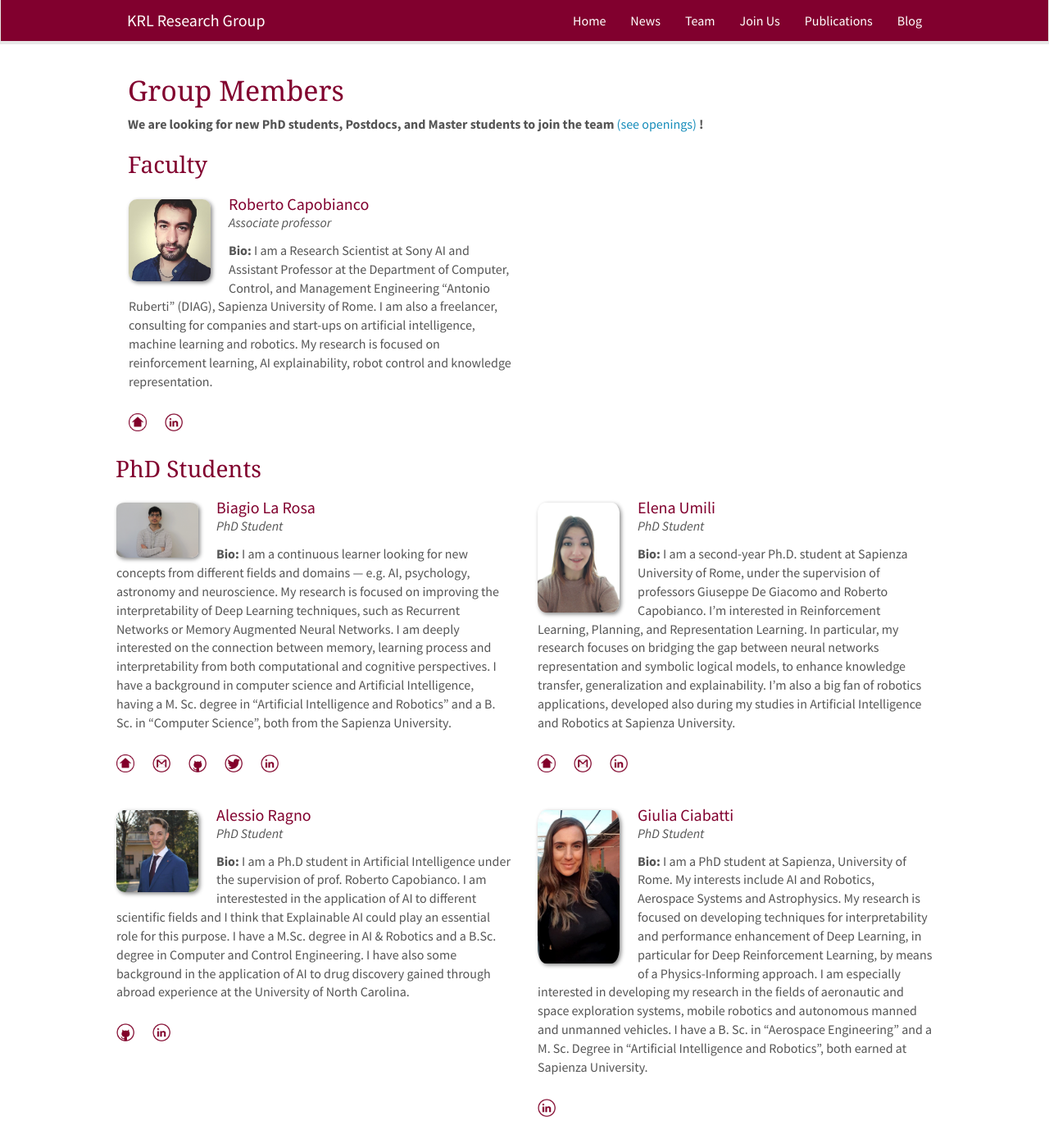
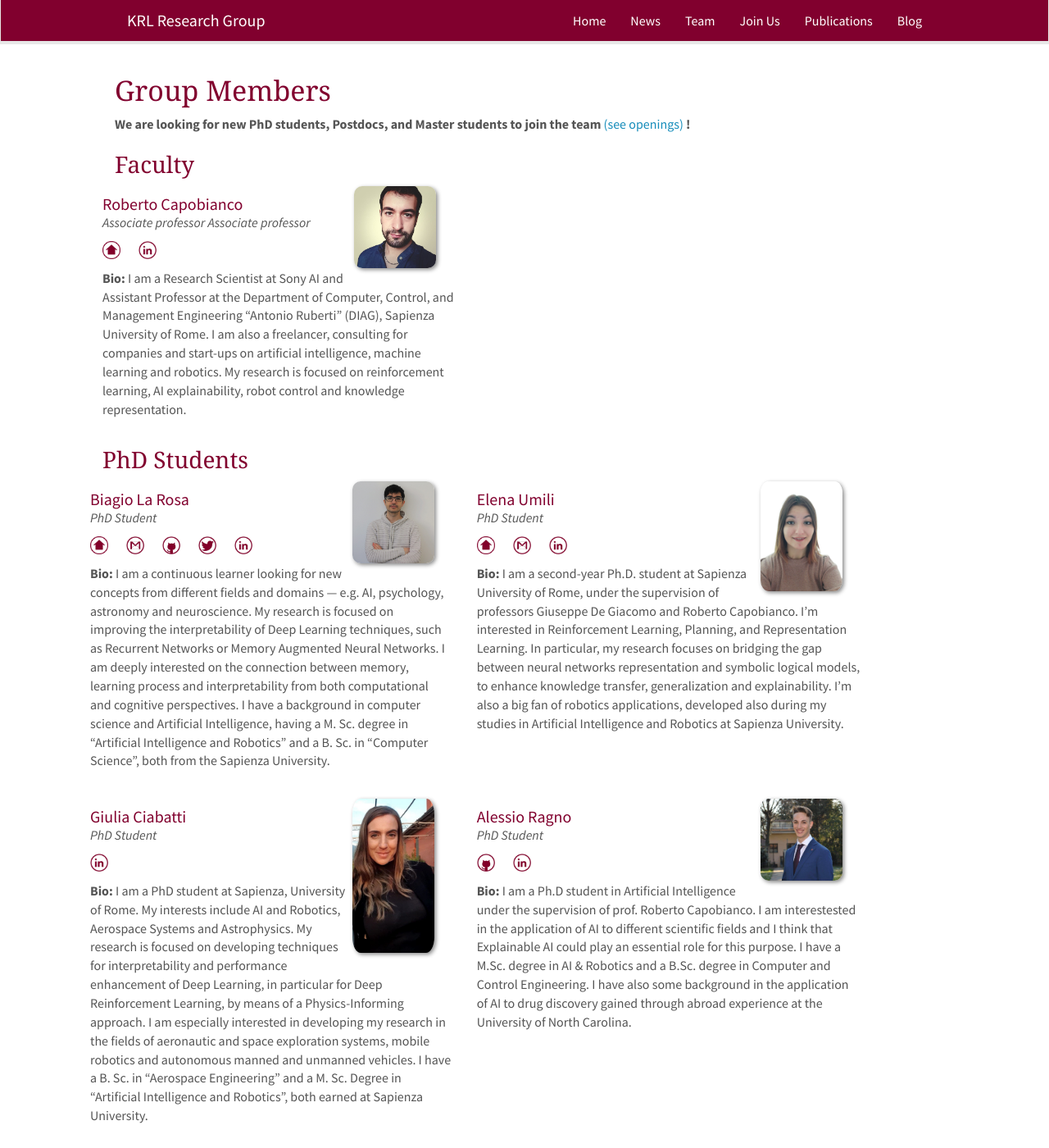
Before and after one commit to KRLGroup/krlgroup.github.io, a Jekyll site: the page built from _pages/team.md, in a window 1280 px wide and 1400 px high. Shown: the whole window at 82% size. Built offline with Jekyll 4.4.1, drawn with Linux system fonts in a browser that asks for light colours; nearby versions of some CDN libraries; some of the changed text lies outside the part shown.

Commit message:
updated team

```diff
--- a/Gemfile
+++ b/Gemfile
@@ -5,6 +5,6 @@ gem 'octopress', '~> 3.0.0.rc.12'
 gem 'rouge'
 gem 'ffi', '>= 1.9.24'
 gem 'jekyll-sitemap'
-gem 'jekyll-seo-tag'
-gem 'github-pages', group:jekyll_plugins
-gem "addressable", ">= 2.8.0"
+#gem 'jekyll-seo-tag'
+#gem 'github-pages', group:jekyll_plugins
+#gem "addressable", ">= 2.8.0"
--- a/_pages/team.md
+++ b/_pages/team.md
@@ -19,16 +19,16 @@ permalink: /team/
 <div class="row">
 {% endif %}
 
-<div class="col-sm-6 clearfix">
-  <img src="{{ site.url }}{{ site.baseurl }}/images/teampic/{{ member.photo }}" alt="photo {{member.name}}" class="responsive" style="float: left" />
+<div class="col-sm-5 clearfix">
+  <img src="{{ site.url }}{{ site.baseurl }}/images/teampic/{{ member.photo }}" alt="photo {{member.name}}" class="responsive" style="float: right" />
   <h4 class="person-name">{{ member.name }}</h4>
   <i>
     {{ member.info }}
   </i>
-  <br>
-  {% if member.bio %}
-  <b>Bio: </b>{{member.bio }}
-  {% endif %}
+    <i>
+    {{ member.info }}
+  </i>
+  <br/>
   {% if member.webpage %}
   <a href="{{member.webpage}}">
   <img src="{{ site.url }}{{ site.baseurl }}/images/icons/home.png" alt="Home page {{member.name}}" class="icons" />
@@ -54,9 +54,11 @@ permalink: /team/
   <img src="{{ site.url }}{{ site.baseurl }}/images/icons/linkedin.png" alt="Linkedin {{member.name}}" class="icons" />
   </a>
   {% endif %}
-
-
-</div>
+  <br>
+  {% if member.bio %}
+  <b>Bio: </b>{{member.bio }}
+  {% endif %}
+ </div>
 
 {% assign number_printed = number_printed | plus: 1 %}
 
@@ -77,17 +79,18 @@ permalink: /team/
 {% if even_odd == 0 %}
 <div class="row">
 {% endif %}
-
-<div class="col-sm-6 clearfix">
-  <img src="{{ site.url }}{{ site.baseurl }}/images/teampic/{{ member.photo }}" alt="photo {{member.name}}" class="responsive" style="float: left" />
+{% if even_odd == 0 %}
+<div class="col-sm-5 clearfix">
+{% endif %}
+{% if even_odd == 1 %}
+<div class="col-sm-5 clearfix">
+{% endif %}
+  <img src="{{ site.url }}{{ site.baseurl }}/images/teampic/{{ member.photo }}" alt="photo {{member.name}}" class="responsive" style="float: right" />
   <h4 class="person-name">{{ member.name }}</h4>
   <i>
     {{ member.info }}
   </i>
-  <br>
-  {% if member.bio %}
-  <b>Bio: </b>{{member.bio }}
-  {% endif %}
+  <br/>
   {% if member.webpage %}
   <a href="{{member.webpage}}">
   <img src="{{ site.url }}{{ site.baseurl }}/images/icons/home.png" alt="Home page {{member.name}}" class="icons" />
@@ -113,10 +116,11 @@ permalink: /team/
   <img src="{{ site.url }}{{ site.baseurl }}/images/icons/linkedin.png" alt="Linkedin {{member.name}}" class="icons" />
   </a>
   {% endif %}
-
-
+  <br>
+  {% if member.bio %}
+  <b>Bio: </b>{{member.bio }}
+  {% endif %}
 </div>
-
 {% assign number_printed = number_printed | plus: 1 %}
 
 {% if even_odd == 1 %}
@@ -172,8 +176,6 @@ permalink: /team/
   <img src="{{ site.url }}{{ site.baseurl }}/images/icons/linkedin.png" alt="Linkedin {{member.name}}" class="icons" />
   </a>
   {% endif %}
-
-
 </div>
 
 {% assign number_printed = number_printed | plus: 1 %}
@@ -191,7 +193,7 @@ permalink: /team/
 {% endif %}
 
 
-<div >
+<div>
 <br/>
 <h3 class="person-name">Past students</h3>
 <br/>
--- a/css/main.scss
+++ b/css/main.scss
@@ -120,10 +120,12 @@ firstp {
 	border: 0px;
 	margin: 0px;
 	padding: 0px;
+	display:table-cell;
+    line-height: 0; /* Here is the solution */
 }
 
 /* Team & Publications */
-#gridid img { margin: 16px 22px 6px 0; border-radius:10%; box-shadow: 2px 2px 5px #888888 }
+#gridid img { margin: 0px 22px 6px 0; border-radius:10%; box-shadow: 2px 2px 5px #888888 }
 #homeid img { margin: 0 0 0 0; border-radius:5%; box-shadow: 0px 0px 0px #888888 }
 #picid img { margin: 6px 3px 60px 6px; border-radius:1%; box-shadow: 2px 2px 5px #888888 }
 #gridid .row { margin-bottom: 24px; }
@@ -132,15 +134,23 @@ firstp {
 /* Grid overrides */
 .col-sm-1, .col-sm-2, .col-sm-3, .col-sm-5, .col-sm-6,
 .col-sm-7, .col-sm-8, .col-sm-9, .col-sm-10, .col-sm-11, .col-sm-12 {
-	padding-left: 16px;
-	padding-right: 16px;
+	padding-left: 0px;
+	padding-right: 0px;
+
+
 }
+
+
 
 /* Grid overrides */
 .col-sm-4 {
 	padding-left: 26px;
 	padding-right: 26px;
 }
+
+.col-sm-5:last-child{
+	width:47%;
+	 padding-left: 30px;}
 
 
 /* Carusel */
```
Also changed, not shown: _data/phd.yml (+12 -22 lines), Gemfile.lock (added), images/teampic/larosa.jpg.
